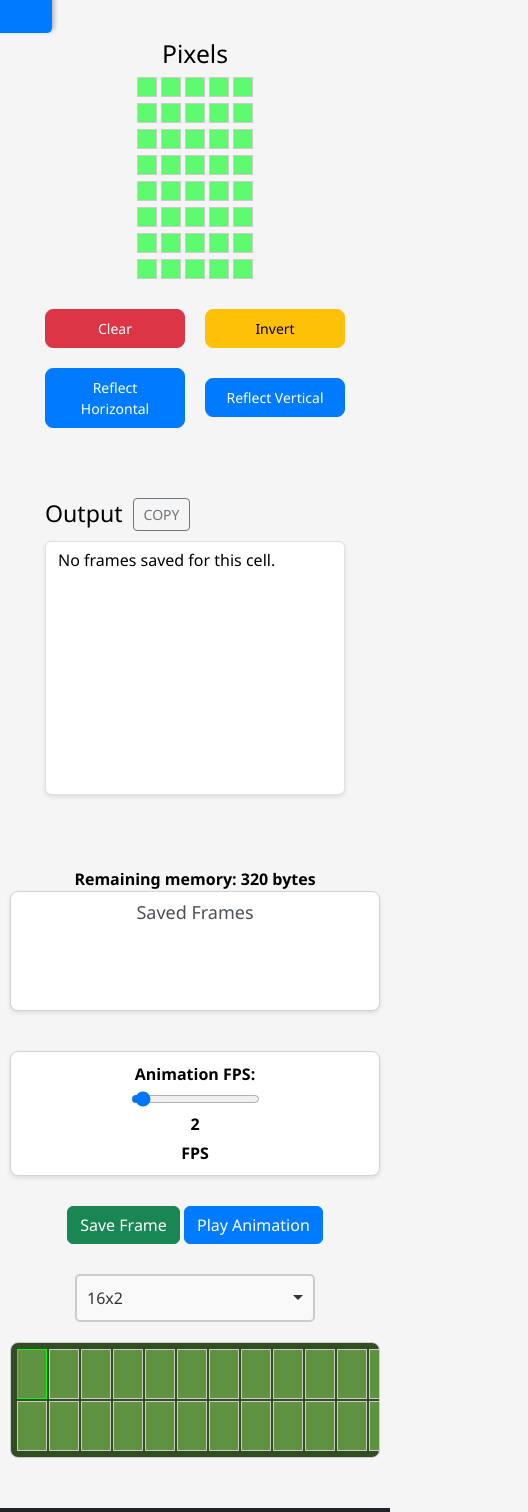
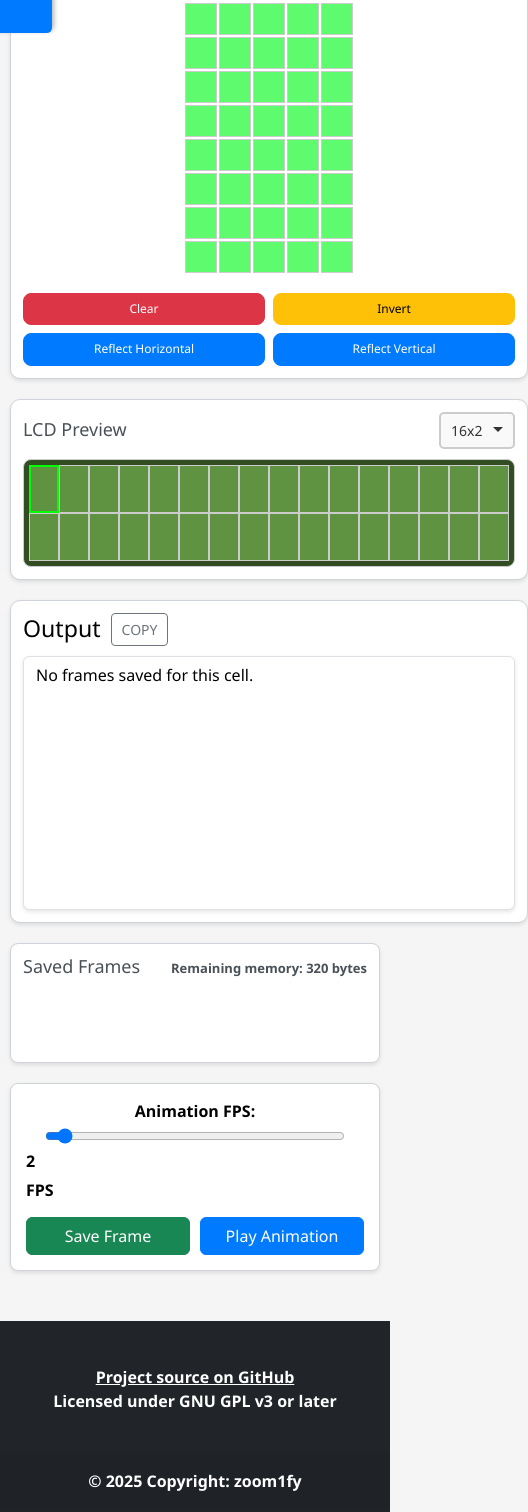
Before and after one commit to zoom1fy/LCD-Character-Generator, a plain HTML site: page index.html in a window 390 px wide. Shown: the part 167-1679 px from the top of the page, 528 px wide, since content can reach past the window. Drawn offline with Linux system fonts and the light colour scheme.

Commit message:
feat: restructure main workspace into editor, preview and code panels
- Place the LCD preview next to the pixel editor, code output in the
  third column, animation controls in a bottom row
- Enlarge pixels to 32px and compact transform buttons into a 2x2 grid
- Build the pixel grid as flex rows with equal gaps
- Add 'LCD Preview' heading (en/ru) and responsive breakpoints
  (two columns on laptops, single column on narrow screens)

```diff
--- a/assets/css/main.css
+++ b/assets/css/main.css
@@ -95,29 +95,62 @@ body {
 /* ==========================================================================
    Основные элементы
    ========================================================================== */
-#pixels,
-#code {
-    padding-top: 30px;
+.workspace {
+    margin-top: 25px;
+}
+
+/* Верхний ряд рабочей панели: редактор | предпросмотр | код */
+.workspace-main {
+    display: grid;
+    grid-template-columns: minmax(200px, auto) minmax(0, 1fr) minmax(260px, 320px);
+    gap: 20px;
+    align-items: stretch;
+}
+
+/* Панель-карточка рабочей области */
+.panel {
+    border: 1px solid var(--color-saved-frames-border);
+    background-color: var(--color-saved-frames-bg);
+    border-radius: 10px;
+    box-shadow: 0 2px 4px var(--color-saved-frames-shadow);
+    padding: 16px;
+    transition: 0.5s;
 }
 
 #pixels {
-    width: 200px;
-    margin: 0 auto;
+    display: flex;
+    flex-direction: column;
     text-align: center;
 }
 
-#code {
-    margin: 0 auto;
+#pixels h2 {
+    font-size: 1.25rem;
+    margin: 0 0 12px;
 }
 
-.workspace {
-    margin-top: 50px;
+/* Сетка пикселей: равные зазоры по обеим осям */
+#pixel-grid {
+    display: flex;
+    flex-direction: column;
+    gap: 2px;
+    align-items: center;
 }
 
-.workspace-row {
+.pixel-row {
     display: flex;
-    gap: 30px;
-    justify-content: space-between;
+    gap: 2px;
+}
+
+#code {
+    display: flex;
+    flex-direction: column;
+    margin: 0;
+}
+
+#code textarea {
+    flex: 1;
+    min-height: 220px;
+    width: 100%;
 }
 
 pre {
@@ -148,9 +181,19 @@ pre {
    Пиксели и кнопки
    ========================================================================== */
 .pixel {
-    width: 20px;
-    height: 20px;
+    width: 32px;
+    height: 32px;
     border: 1px solid var(--color-border);
+    cursor: pointer;
+    transition: background-color 0.15s ease;
+}
+
+.pixel.off:hover {
+    background: #43d552;
+}
+
+.pixel.on:hover {
+    background: #333333;
 }
 
 .off {
@@ -162,19 +205,20 @@ pre {
 }
 
 .butContainer {
-    justify-content: center;
-    display: flex;
-    align-items: center;
-    gap: 20px;
-    margin-bottom: 20px;
+    display: grid;
+    grid-template-columns: repeat(2, 1fr);
+    gap: 8px;
+    margin-top: 20px;
 }
 
 .btn-custom {
-    font-size: 16px;
-    padding: 10px 20px;
+    font-size: 13px;
+    line-height: 1.2;
+    padding: 8px 10px;
     border-radius: 8px;
     transition: all 0.3s ease;
-    min-width: 180px;
+    width: 100%;
+    white-space: normal;
 }
 
 .btn-custom:hover {
@@ -245,18 +289,13 @@ pre {
    Управление анимацией
    ========================================================================== */
 .animation-controls {
-    max-width: 1200px;
-    margin: 0 auto;
-    text-align: center;
+    margin-top: 20px;
 }
 
 .animation-controls-container {
-    display: flex;
-    flex-direction: row;
-    flex-wrap: wrap;
+    display: grid;
+    grid-template-columns: minmax(0, 1fr) 320px;
     gap: 20px;
-    margin-bottom: 30px;
-    justify-content: center;
 }
 
 .output {
@@ -284,23 +323,35 @@ pre {
 }
 
 .saved-frames {
-    padding: 10px;
+    padding: 15px;
     border: 1px solid var(--color-saved-frames-border);
     background-color: var(--color-saved-frames-bg);
     border-radius: 8px;
     box-shadow: 0 2px 4px var(--color-saved-frames-shadow);
     width: 100%;
-    max-width: 600px;
     min-height: 120px;
     transition: 0.5s;
-    overflow-x: auto;
+}
+
+.saved-frames-header {
+    display: flex;
+    align-items: baseline;
+    justify-content: space-between;
+    gap: 10px;
+    flex-wrap: wrap;
+    margin-bottom: 10px;
 }
 
 .saved-frames h3 {
     font-size: 18px;
     color: var(--color-secondary-text);
-    margin-bottom: 15px;
-    text-align: center;
+    margin: 0;
+    text-align: left;
+}
+
+#memory-status {
+    font-size: 13px;
+    color: var(--color-secondary-text);
 }
 
 .frames-container {
@@ -356,30 +407,37 @@ pre {
 }
 
 .controls {
-    padding: 10px;
+    padding: 15px;
     border: 1px solid var(--color-controls-border);
     background-color: var(--color-controls-bg);
     border-radius: 8px;
     box-shadow: 0 2px 4px var(--color-controls-shadow);
-    width: 100%;
-    max-width: 600px;
-    height: auto;
-    min-height: 100px;
     display: flex;
-    align-items: center;
-    justify-content: center;
+    flex-direction: column;
+    gap: 15px;
     transition: 0.5s;
+}
+
+.animation-buttons {
+    display: flex;
+    gap: 10px;
+}
+
+.animation-buttons .btn {
+    flex: 1;
 }
 
 .fps-control {
     display: flex;
     align-items: center;
-    justify-content: center;
+    justify-content: space-between;
     gap: 10px;
 }
 
 input[type="range"] {
-    width: 200px;
+    width: 100%;
+    min-width: 100px;
+    flex: 1;
 }
 
 #fpsValue {
@@ -391,19 +449,40 @@ input[type="range"] {
 /* ==========================================================================
    LCD дисплей
    ========================================================================== */
-.lcd-display-container {
+#lcd-panel {
     display: flex;
     flex-direction: column;
+}
+
+.lcd-panel-header {
+    display: flex;
     align-items: center;
-    margin-top: 30px;
+    justify-content: space-between;
+    gap: 10px;
+    flex-wrap: wrap;
+    margin-bottom: 10px;
+}
+
+.lcd-panel-header h3 {
+    margin: 0;
+    font-size: 18px;
+    color: var(--color-secondary-text);
+}
+
+#lcd-select {
+    width: auto;
+    padding: 6px 30px 6px 10px;
+    font-size: 14px;
 }
 
 .lcd-display {
-    margin-top: 20px;
+    margin: auto;
     padding: 10px;
     border: 1px solid var(--color-border);
     background-color: var(--color-lcd-display-bg);
     border-radius: 8px;
+    max-width: 100%;
+    overflow-x: auto;
 }
 
 .lcd-row {
@@ -412,13 +491,16 @@ input[type="range"] {
 }
 
 .lcd-cell {
-    width: 50px;
-    height: 82px;
+    width: 30px;
+    height: 48px;
     border: 1px solid var(--color-border);
+    box-sizing: border-box;
     background-color: var(--color-lcd-cell-bg);
     cursor: pointer;
-    margin: 2px;
+    margin: 0;
     position: relative;
+    /* Канвас 50x80 уменьшается до CSS-размера без размытия */
+    image-rendering: pixelated;
 }
 
 .lcd-cell.active {
@@ -662,40 +744,60 @@ footer p {
 }
 
 /* ==========================================================================
-   Медиа-запросы для мобильных устройств
+   Медиа-запросы
    ========================================================================== */
+/* Ноутбуки и планшеты: редактор + предпросмотр рядом, код под ними */
+@media (max-width: 1399px) {
+    .workspace-main {
+        grid-template-columns: minmax(200px, auto) minmax(0, 1fr);
+    }
+
+    #code {
+        grid-column: 1 / -1;
+    }
+}
+
+/* Узкие экраны: всё складывается в одну колонку */
+@media (max-width: 991px) {
+    .workspace-main {
+        grid-template-columns: 1fr;
+    }
+
+    #code {
+        grid-column: auto;
+    }
+}
+
+/* Телефоны */
 @media (max-width: 768px) {
+    .workspace {
+        margin-top: 15px;
+    }
+
+    .workspace-main {
+        grid-template-columns: 1fr;
+    }
+
+    .panel {
+        padding: 12px;
+    }
+
     .animation-controls-container {
-        flex-direction: column;
-        align-items: center;
+        grid-template-columns: 1fr;
     }
 
     .saved-frames {
         width: 100%;
-        max-width: 100%;
-        overflow-x: auto;
-        padding: 10px;
-        min-height: 120px;
-    }
-
-    .frames-container {
-        flex-direction: row !important;
-        flex-wrap: nowrap !important;
-        overflow-x: auto;
-        justify-content: flex-start;
-        padding-bottom: 10px;
-        width: 100%;
+        padding: 12px;
     }
 
     .controls {
         width: 100%;
-        max-width: 100%;
-        margin-left: 0;
-        margin-top: 20px;
     }
 
     .fps-control {
         flex-direction: column;
+        align-items: stretch;
         gap: 5px;
     }
 
@@ -706,14 +808,10 @@ footer p {
     input[type="range"] {
         width: 100%;
         max-width: 300px;
-    }
-
-    .lcd-display-container {
-        width: 100%;
+        margin: 0 auto;
     }
 
     .lcd-display {
-        width: 100%;
         overflow-x: auto;
         padding: 5px;
     }
@@ -721,16 +819,6 @@ footer p {
     .lcd-row {
         flex-wrap: nowrap;
         min-width: fit-content;
-    }
-
-    .lcd-cell {
-        width: 30px;
-        height: 50px;
-        margin: 1px;
-    }
-
-    .lcd-cell.active {
-        border: 1px solid var(--color-lcd-cell-active-border);
     }
 
     .bookmark-button {
@@ -765,10 +853,13 @@ footer p {
         max-width: 240px;
     }
 
+    #lcd-select {
+        width: auto;
+    }
+
     .btn-custom {
-        min-width: 140px;
-        font-size: 14px;
-        padding: 8px 16px;
+        font-size: 12px;
+        padding: 8px;
     }
 
     .container {
@@ -780,21 +871,7 @@ footer p {
         gap: 20px;
     }
 
-    .col-md-3 {
-        width: 100%;
-    }
-
-    #pixels {
-        width: 100%;
-        max-width: 300px;
-    }
-
-    #code {
-        width: 100%;
-        max-width: 300px;
-    }
-
     #code textarea {
-        width: 100%;
+        min-height: 160px;
     }
 }
--- a/assets/js/main.js
+++ b/assets/js/main.js
@@ -84,21 +84,20 @@ function generatePixelGrid(rows = 8, cols = 5) {
   gridContainer.innerHTML = ''; // Очищаем контейнер
 
   for (let row = 0; row < rows; row++) {
+    // Ряд пикселей (зазоры задаёт CSS gap)
+    const rowEl = document.createElement('div');
+    rowEl.className = 'pixel-row';
+
     for (let col = 0; col < cols; col++) {
       // Создаём canvas-элемент
       const pixel = document.createElement('canvas');
       pixel.id = `pixel-${row}-${col}`;
       pixel.className = 'pixel off';
 
-      // Добавляем в контейнер
-      gridContainer.appendChild(pixel);
-      gridContainer.appendChild(document.createTextNode(' '));
+      rowEl.appendChild(pixel);
     }
 
-    // После каждой строки добавляем <br> (кроме последней)
-    if (row < rows - 1) {
-      gridContainer.appendChild(document.createElement('br'));
-    }
+    gridContainer.appendChild(rowEl);
   }
 }
 
--- a/assets/js/translations.js
+++ b/assets/js/translations.js
@@ -7,6 +7,7 @@ const translations = {
     custom_character: 'Custom Character',
     arduino_code: 'Arduino Code',
     pixels: 'Pixels',
+    preview: 'LCD Preview',
     clear: 'Clear',
     invert: 'Invert',
     reflect_horizontal: 'Reflect Horizontal',
@@ -54,6 +55,7 @@ const translations = {
     custom_character: 'Пользовательский символ',
     arduino_code: 'Код для Arduino',
     pixels: 'Пиксели',
+    preview: 'Предпросмотр LCD',
     clear: 'Очистить',
     invert: 'Инвертировать',
     reflect_horizontal: 'Отразить по горизонтали',
--- a/index.html
+++ b/index.html
@@ -131,16 +131,13 @@
           <div class="tab-content">
             <!-- Custom Character Tab -->
             <div class="tab-pane fade show active" id="tab-pixel" role="tabpanel">
-              <div class="container workspace">
-                <div class="row workspace-row">
-                  <!-- Заглушка под будущую таблицу символов -->
-                  <div class="col-md-3"></div>
-
-                  <div class="col-md-3">
-                    <div id="pixels">
+              <div class="workspace">
+                <!-- Верхний ряд: редактор | живой предпросмотр | код -->
+                <div class="workspace-main">
+                  <!-- Пиксель-редактор -->
+                  <section id="pixels" class="panel">
                     <h2 data-i18n="pixels">Pixels</h2>
                     <div id="pixel-grid"></div>
-                      <br />
                     <div class="butContainer">
                       <button
                         id="clear"
@@ -158,8 +155,6 @@
                       >
                         Invert
                       </button>
-                      </div>
-                      <div class="butContainer">
                       <button
                         id="reflectHorizontal"
                         class="btn btn-primary btn-custom"
@@ -177,12 +172,24 @@
                         Reflect Vertical
                       </button>
                     </div>
+                  </section>
+
+                  <!-- Живой предпросмотр на LCD -->
+                  <section id="lcd-panel" class="panel">
+                    <div class="lcd-panel-header">
+                      <h3 data-i18n="preview">LCD Preview</h3>
+                      <select id="lcd-select">
+                        <option value="16x2">16x2</option>
+                        <option value="20x4">20x4</option>
+                      </select>
                     </div>
+                    <div id="lcd-display" class="lcd-display">
+                      <!-- Ячейки динамически создаются в JS -->
                     </div>
+                  </section>
 
-                  <!-- Code tab -->
-                  <div class="col-md-3">
-                    <div id="code">
+                  <!-- Вывод кода -->
+                  <section id="code" class="panel">
                     <div class="code-header">
                       <h3 data-i18n="output">Вывод</h3>
                       <button
@@ -200,20 +207,19 @@
                       rows="10"
                       readonly
                     ></textarea>
-                      <br /><br /><br />
-                    </div>
-                  </div>
-                </div>
+                  </section>
                 </div>
 
+                <!-- Нижний ряд: кадры и управление анимацией -->
                 <div class="animation-controls">
-                <!-- Saved Frames Section -->
-                <div id="memory-status" data-i18n="remaining_memory">
-                  Оставшаяся память: 320 байт
-                </div>
                   <div class="animation-controls-container">
                     <div class="saved-frames" id="savedFrames">
+                      <div class="saved-frames-header">
                         <h3 data-i18n="saved_frames"></h3>
+                        <span id="memory-status" data-i18n="remaining_memory">
+                          Оставшаяся память: 320 байт
+                        </span>
+                      </div>
                       <div class="frames-container">
                         <!-- Frames will be dynamically added here -->
                       </div>
@@ -225,15 +231,21 @@
                         <input type="range" id="fps" min="1" max="24" value="2" />
                         <span id="fpsValue">2</span> FPS
                       </div>
-                  </div>
-                </div>
-
+                      <div class="animation-buttons">
                         <button id="save-frame" class="btn btn-success" data-i18n="save_frame">
                           Save Frame
                         </button>
-                <button id="play-animation" class="btn btn-primary" data-i18n="play_animation">
+                        <button
+                          id="play-animation"
+                          class="btn btn-primary"
+                          data-i18n="play_animation"
+                        >
                           Play Animation
                         </button>
+                      </div>
+                    </div>
+                  </div>
+                </div>
               </div>
 
               <!-- Toggle Button -->
@@ -262,15 +274,6 @@
                 ></iframe>
               </div>
 
-              <div class="lcd-display-container">
-                <select id="lcd-select">
-                  <option value="16x2">16x2</option>
-                  <option value="20x4">20x4</option>
-                </select>
-                <div id="lcd-display" class="lcd-display">
-                  <!-- Ячейки динамически создаются в JS -->
-                </div>
-              </div>
             </div>
 
             <!-- Arduino Code Tab -->
```
Lines whose indentation alone changed are shown as unchanged.
